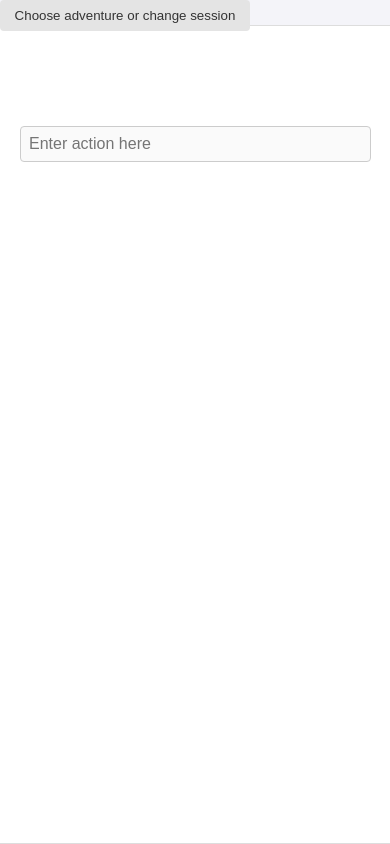
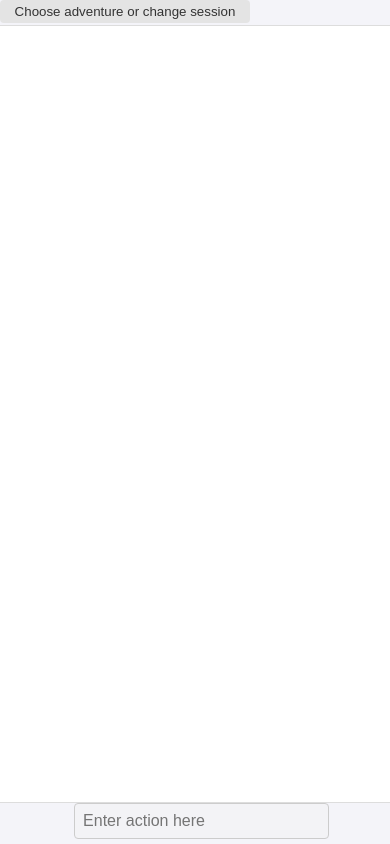
Before and after one commit to Magnatic70/TextAdventureGameEngine, a plain HTML site: page templates/index.html in a window 390 px wide. Drawn offline with Linux system fonts and the light colour scheme; files that its build step writes are made by us from their sources; no server answers; files whose address does not match are found by name.

Commit message:
fixed (mobile) layout

```diff
--- a/static/styles.css
+++ b/static/styles.css
@@ -11,9 +11,10 @@ body {
 /* Make sure the toggle container is always at the top */
 .toggle-container {
   position: fixed;
+  height: 5%;
   top: 0;
   left: 19%;
-  widthh: 60px; /* Default width, will be overwritten by JS */
+  width: 60px; /* Default width, will be overwritten by JS */
   background-color: transparent;
   z-index: 1000; /* Ensure it's on top */
 }
@@ -27,7 +28,7 @@ body {
   background-color: #e4e4e4;
   color: #333;
   width: 36px;
-  padding: 8px;
+  padding: 4px;
   border: none;
   cursor: pointer;
   transition: background-color 0.3s ease;
@@ -47,6 +48,7 @@ body {
   background-color: white;
   width: 60%; /* Default width for larger screens */
   margin: 35px auto 0; /* Add top margin to push content down */
+  height: 90%;
   font-size: 16px;
   white-space: pre-wrap;
 }
@@ -72,12 +74,24 @@ body {
   #response{
     font-size:12px;
   }
+  .actionDiv{
+    width:90%;
+  }
+  .actionTextBox{
+      width:100%;
+  }
 }
 
 .actionTextBox{
   position:relative;
-  width:95%;
+  width:98%;
   left:0%;
+}
+
+.actionDiv{
+  height: 5%;
+  width:62%;
+  margin:auto;
 }
 
 .fixed-bottom {
@@ -118,7 +132,9 @@ button:hover {
 /* Initially hide the debug controls */
 .debug-controls {
   position:relative;
-  top:6%;
+  left:19%;
+  width:60%;
+  top:5%;
   display: none;
   flex-direction: column;
   align-items: flex-start;
--- a/templates/index.html
+++ b/templates/index.html
@@ -21,6 +21,8 @@
     </div>
     <div id="responseDiv">
         <pre id="response"></pre>
+    </div>
+    <div class="actionDiv">
         <input class="actionTextBox" type="text" id="actionInput" placeholder="Enter action here" autocomplete="off" disabled>
     </div>
 
```
